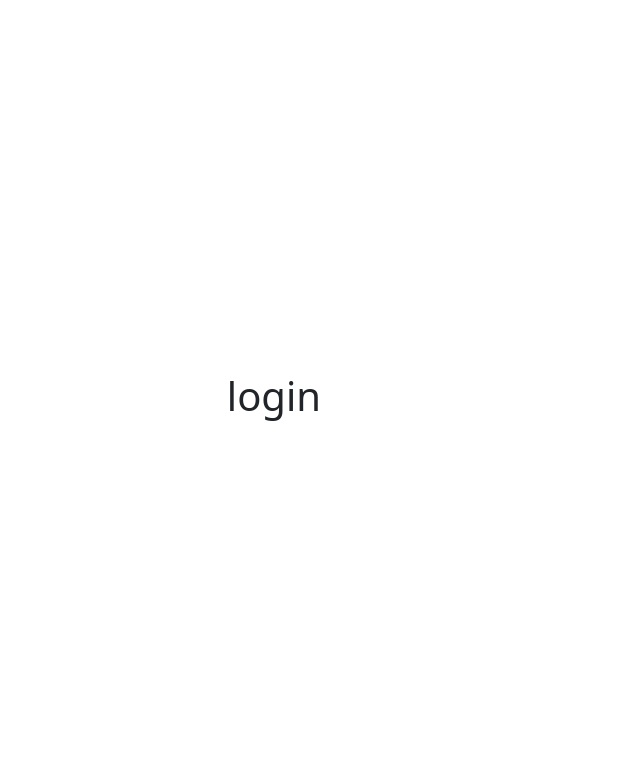
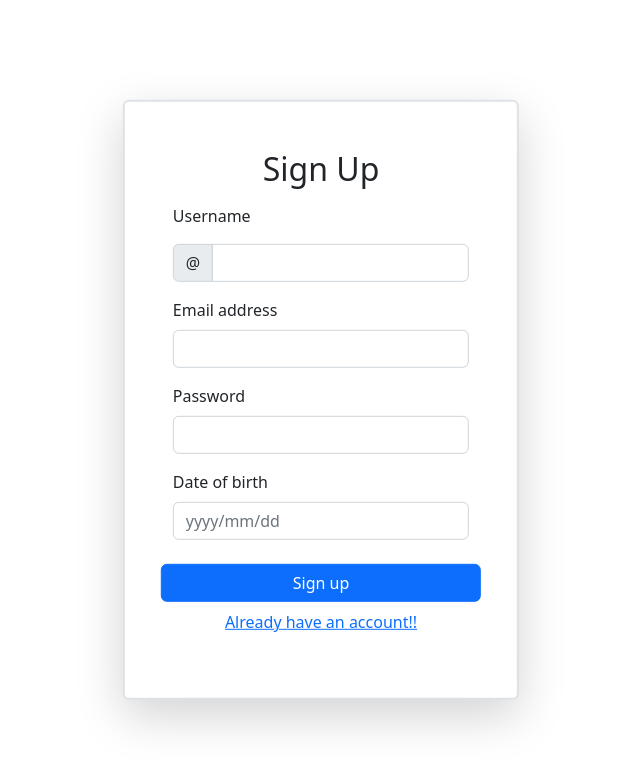
Before and after one commit to volkano6/MovieBox, a Vue app in the folder frontend/: page /register in a window 1280 px wide. Shown: the top 768 px of the page, without its empty margins (319-959 px from the left). Built offline with nearby package versions, Linux system fonts and the light colour scheme.

Commit message:
connect front back

```diff
--- a/frontend/index.html
+++ b/frontend/index.html
@@ -7,6 +7,7 @@
     <title>Vite App</title>
   </head>
   <body>
+
     <div id="app"></div>
     <script type="module" src="/src/main.js"></script>
   </body>
--- a/frontend/package.json
+++ b/frontend/package.json
@@ -8,6 +8,7 @@
     "lint": "eslint . --ext .vue,.js,.jsx,.cjs,.mjs --fix --ignore-path .gitignore"
   },
   "dependencies": {
+    "axios": "^1.2.0",
     "bootstrap": "^5.2.3",
     "pinia": "^2.0.21",
     "vue": "^3.2.38",
--- a/frontend/src/App.vue
+++ b/frontend/src/App.vue
@@ -1,6 +1,5 @@
 <script setup>
 import { RouterLink, RouterView } from "vue-router";
-
 </script>
 
 <template>
@@ -9,6 +8,4 @@ import { RouterLink, RouterView } from "vue-router";
   <RouterView />
 </template>
 
-<style>
-
-</style>
+<style></style>
--- a/frontend/src/assets/base.css
+++ /dev/null
@@ -1,74 +0,0 @@
-/* color palette from <https://github.com/vuejs/theme> */
-:root {
-  --vt-c-white: #ffffff;
-  --vt-c-white-soft: #f8f8f8;
-  --vt-c-white-mute: #f2f2f2;
-
-  --vt-c-black: #181818;
-  --vt-c-black-soft: #222222;
-  --vt-c-black-mute: #282828;
-
-  --vt-c-indigo: #2c3e50;
-
-  --vt-c-divider-light-1: rgba(60, 60, 60, 0.29);
-  --vt-c-divider-light-2: rgba(60, 60, 60, 0.12);
-  --vt-c-divider-dark-1: rgba(84, 84, 84, 0.65);
-  --vt-c-divider-dark-2: rgba(84, 84, 84, 0.48);
-
-  --vt-c-text-light-1: var(--vt-c-indigo);
-  --vt-c-text-light-2: rgba(60, 60, 60, 0.66);
-  --vt-c-text-dark-1: var(--vt-c-white);
-  --vt-c-text-dark-2: rgba(235, 235, 235, 0.64);
-}
-
-/* semantic color variables for this project */
-:root {
-  --color-background: var(--vt-c-white);
-  --color-background-soft: var(--vt-c-white-soft);
-  --color-background-mute: var(--vt-c-white-mute);
-
-  --color-border: var(--vt-c-divider-light-2);
-  --color-border-hover: var(--vt-c-divider-light-1);
-
-  --color-heading: var(--vt-c-text-light-1);
-  --color-text: var(--vt-c-text-light-1);
-
-  --section-gap: 160px;
-}
-
-@media (prefers-color-scheme: dark) {
-  :root {
-    --color-background: var(--vt-c-black);
-    --color-background-soft: var(--vt-c-black-soft);
-    --color-background-mute: var(--vt-c-black-mute);
-
-    --color-border: var(--vt-c-divider-dark-2);
-    --color-border-hover: var(--vt-c-divider-dark-1);
-
-    --color-heading: var(--vt-c-text-dark-1);
-    --color-text: var(--vt-c-text-dark-2);
-  }
-}
-
-*,
-*::before,
-*::after {
-  box-sizing: border-box;
-  margin: 0;
-  position: relative;
-  font-weight: normal;
-}
-
-body {
-  min-height: 100vh;
-  color: var(--color-text);
-  background: var(--color-background);
-  transition: color 0.5s, background-color 0.5s;
-  line-height: 1.6;
-  font-family: Inter, -apple-system, BlinkMacSystemFont, 'Segoe UI', Roboto, Oxygen, Ubuntu,
-    Cantarell, 'Fira Sans', 'Droid Sans', 'Helvetica Neue', sans-serif;
-  font-size: 15px;
-  text-rendering: optimizeLegibility;
-  -webkit-font-smoothing: antialiased;
-  -moz-osx-font-smoothing: grayscale;
-}
--- a/frontend/src/assets/main.css
+++ /dev/null
@@ -1,35 +0,0 @@
-@import "./base.css";
-
-#app {
-  max-width: 1280px;
-  margin: 0 auto;
-  padding: 2rem;
-
-  font-weight: normal;
-}
-
-a,
-.green {
-  text-decoration: none;
-  color: hsla(160, 100%, 37%, 1);
-  transition: 0.4s;
-}
-
-@media (hover: hover) {
-  a:hover {
-    background-color: hsla(160, 100%, 37%, 0.2);
-  }
-}
-
-@media (min-width: 1024px) {
-  body {
-    display: flex;
-    place-items: center;
-  }
-
-  #app {
-    display: grid;
-    grid-template-columns: 1fr 1fr;
-    padding: 0 2rem;
-  }
-}
--- a/frontend/src/main.js
+++ b/frontend/src/main.js
@@ -4,7 +4,7 @@ import { createPinia } from "pinia";
 import App from "./App.vue";
 import router from "./router";
 
-import "./assets/main.css";
+
 import "./assets/css/bootstrap.css";
 import "./assets/js/bootstrap.js";
 
--- a/frontend/src/router/index.js
+++ b/frontend/src/router/index.js
@@ -17,7 +17,7 @@ const router = createRouter({
     {
       path: "/register",
       name: "register",
-      component: () => import("../views/login.vue"),
+      component: () => import("../views/register.vue"),
     },
     {
       path: "/profile",
--- a/frontend/src/views/login.vue
+++ b/frontend/src/views/login.vue
@@ -1,15 +1,59 @@
 <template>
-  <div>
-    <h1>
-        login
-    </h1>
-  </div>
+   <div
+      class="p-5 position-absolute top-50 start-50 translate-middle border border-2 shadow-lg p-3 mb-5 bg-body rounded">
+      <div class="d-flex justify-content-center">
+         <h2>Sign in</h2>
+      </div>
+      <br />
+      <form @submit.prevent="handleSubmit">
+         <div>
+            <div class="mb-2">
+               <label for="exampleInputPassword1" class="form-label">Username</label>
+            </div>
+            <div class="input-group mb-3">
+               <span class="input-group-text" id="basic-addon1">@</span>
+               <input type="username" class="form-control" v-model="user_name" />
+            </div>
+         </div>
+         <div class="mb-3">
+            <label for="exampleInputPassword1" class="form-label">Password</label>
+            <input type="password" class="form-control" v-model="password" />
+         </div>
+         <div class="mb-4 form-check">
+            <input type="checkbox" class="form-check-input" id="exampleCheck1" />
+            <label class="form-check-label" for="exampleCheck1">Check me out</label>
+         </div>
+         <div class="row">
+            <button type="submit" class="btn btn-primary">Sign in</button>
+         </div>
+      </form>
+      <div class="m-2">
+         <p class="text-center">
+            <a href="/register" class="">Already have an account!!</a>
+         </p>
+      </div>
+   </div>
 </template>
 
 <script>
 export default {
-
-}
+   name: "login",
+   data(){
+      return {
+         user_name:'',
+         password: ''
+      }
+   },
+   methods: {
+      handleSubmit(){
+         const data = {
+            user_name: this.user_name,
+            password: this.password
+         }
+         console.log(data)
+      }
+   }
+};
 </script>
 
 <style>
--- a/frontend/src/views/register.vue
+++ b/frontend/src/views/register.vue
@@ -1,15 +1,79 @@
 <template>
-    <div>
-      <h1>
-          register
-      </h1>
+  <div
+    class="p-5 position-absolute top-50 start-50 translate-middle border border-2 shadow-lg p-3 mb-5 bg-body rounded">
+    <div class="d-flex justify-content-center mb-2">
+      <h2>Sign Up</h2>
+    </div>
+    <form @submit.prevent="handleSubmit">
+      <div class="">
+        <div class="mb-2">
+          <label for="exampleInputPassword1" class="form-label">Username</label>
+        </div>
+        <div class="input-group mb-3">
+          <span class="input-group-text" id="basic-addon1">@</span>
+          <input type="username" class="form-control" v-model="user_name" />
+        </div>
+      </div>
+      <div class="mb-3">
+        <label for="exampleInputEmail1" class="form-label">Email address</label>
+        <input type="email" class="form-control" v-model="email">
+      </div>
+      <div class="mb-3">
+        <label for="exampleInputPassword1" class="form-label">Password</label>
+        <input type="password" class="form-control" v-model="password" />
+      </div>
+      <div class="row">
+        <div class="mb-4">
+          <label for="exampleInputPassword1" class="form-label">Date of birth</label>
+          <input class="datepicker form-control" v-model="date_of_birth" data-date-format="yyyy/mm/dd" placeholder="yyyy/mm/dd">
+        </div>
+      </div>
+      <div class="row">
+        <button type="submit" class="btn btn-primary">Sign up</button>
+      </div>
+    </form>
+    <div class="m-2">
+      <p class="text-center">
+        <a href="/login" class="">Already have an account!!</a>
+      </p>
+    </div>
   </div>
 </template>
 
 <script>
+import axios from 'axios'
 export default {
-
+   name: "register",
+   data() {
+      return {
+        user_name:'',
+        email:'',
+        password:'',
+        date_of_birth:''
       }
+   },
+   methods: {
+      handleSubmit(){
+        const data = {
+          user_name: this.user_name,
+          email: this.email,
+          password: this.password,
+          date_of_birth: this.date_of_birth,
+        }
+        console.log(data)
+        axios.post('http://127.0.0.1:3000/api/auth/register', data)
+          .then(
+            res => {
+              console.log(res);
+            }
+          ).catch(
+            err => {
+              console.log(err);
+            }
+          )
+      }
+   }
+};
 </script>
 
 <style>
--- a/frontend/vite.config.js
+++ b/frontend/vite.config.js
@@ -12,4 +12,7 @@ export default defineConfig({
       "@": fileURLToPath(new URL("./src", import.meta.url)),
     },
   },
+  server:{
+    port: 3000,
+  },
 });
```
Also changed, not shown: frontend/src/assets/logo.svg (deleted), 1 other file (tests, documents, lock files or other folders). Lines whose indentation alone changed are shown as unchanged.
